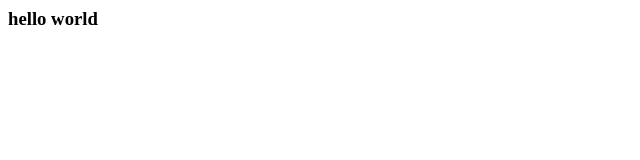
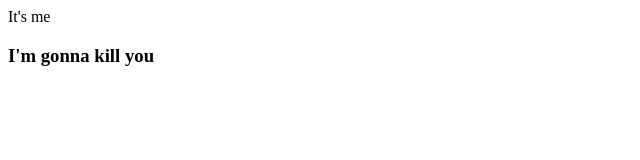
Before and after one commit to montassar892/test, a plain HTML site: page index.html in a window 1280 px wide. Shown: the whole page, without its empty margins (0-640 px from the left). Drawn offline with Linux system fonts and the light colour scheme.

Commit message:
add a new file

```diff
--- a/index.html
+++ b/index.html
@@ -1 +1,2 @@
-<h3>hello world</h3>
+<p>It's me</p>
+<h3>I'm gonna kill you </h3>
```
Also changed, not shown: a7x.txt (added).
